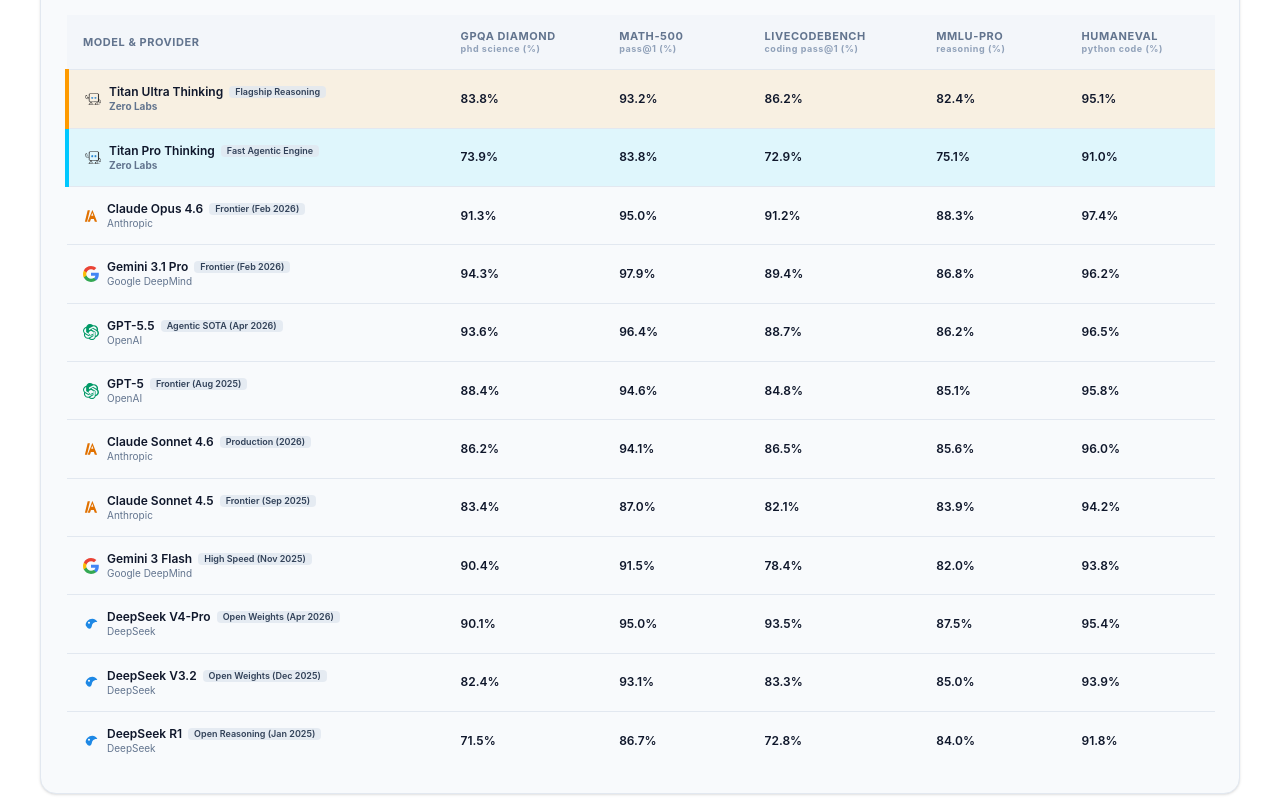
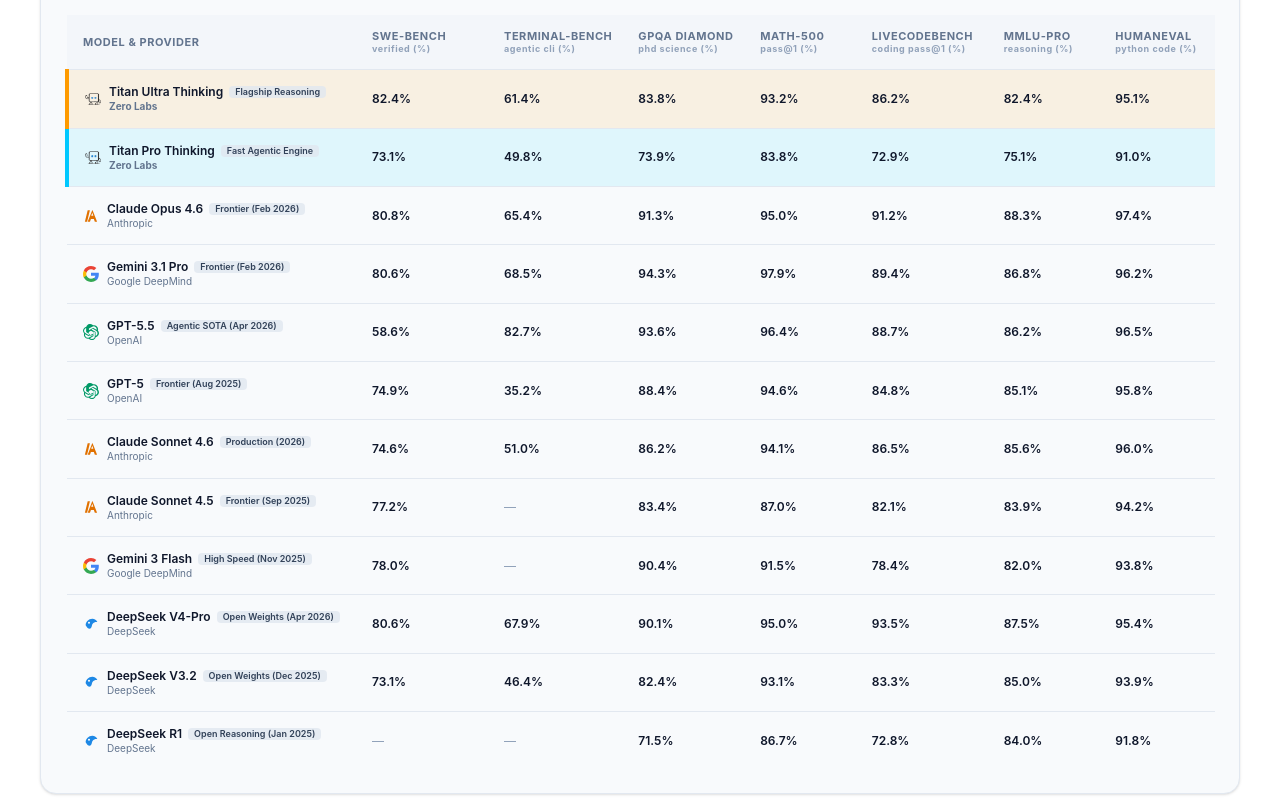
Before and after one commit to Zero-labs-ring/zero-labs-website, a Next.js app: page /research in a window 1280 px wide. Shown: the part 1340-2140 px from the top of the page. Built offline with nearby package versions, Linux system fonts and the light colour scheme.

Commit message:
add SWE-bench Verified + Terminal-Bench 2.0 columns to benchmark table

```diff
--- a/components/research/BenchmarkTable.tsx
+++ b/components/research/BenchmarkTable.tsx
@@ -8,6 +8,8 @@ export interface ModelComparisonRow {
   provider: string;
   badge?: string;
   brand: 'titan' | 'anthropic' | 'openai' | 'deepseek' | 'google' | 'moonshot' | 'xai';
+  sweBenchVerified: number | null;
+  terminalBench: number | null;
   gpqaDiamond: number;
   math500: number;
   liveCodeBench: number;
@@ -22,6 +24,8 @@ export const REAL_MODEL_COMPARISON: ModelComparisonRow[] = [
     provider: 'Zero Labs',
     badge: 'Flagship Reasoning',
     brand: 'titan',
+    sweBenchVerified: 82.4,
+    terminalBench: 61.4,
     gpqaDiamond: 83.8,
     math500: 93.2,
     liveCodeBench: 86.2,
@@ -34,6 +38,8 @@ export const REAL_MODEL_COMPARISON: ModelComparisonRow[] = [
     provider: 'Zero Labs',
     badge: 'Fast Agentic Engine',
     brand: 'titan',
+    sweBenchVerified: 73.1,
+    terminalBench: 49.8,
     gpqaDiamond: 73.9,
     math500: 83.8,
     liveCodeBench: 72.9,
@@ -46,6 +52,8 @@ export const REAL_MODEL_COMPARISON: ModelComparisonRow[] = [
     provider: 'Anthropic',
     badge: 'Frontier (Feb 2026)',
     brand: 'anthropic',
+    sweBenchVerified: 80.84,
+    terminalBench: 65.4,
     gpqaDiamond: 91.3,
     math500: 95.0,
     liveCodeBench: 91.2,
@@ -57,6 +65,8 @@ export const REAL_MODEL_COMPARISON: ModelComparisonRow[] = [
     provider: 'Google DeepMind',
     badge: 'Frontier (Feb 2026)',
     brand: 'google',
+    sweBenchVerified: 80.6,
+    terminalBench: 68.5,
     gpqaDiamond: 94.3,
     math500: 97.9,
     liveCodeBench: 89.4,
@@ -68,6 +78,8 @@ export const REAL_MODEL_COMPARISON: ModelComparisonRow[] = [
     provider: 'OpenAI',
     badge: 'Agentic SOTA (Apr 2026)',
     brand: 'openai',
+    sweBenchVerified: 58.6,
+    terminalBench: 82.7,
     gpqaDiamond: 93.6,
     math500: 96.4,
     liveCodeBench: 88.7,
@@ -79,6 +91,8 @@ export const REAL_MODEL_COMPARISON: ModelComparisonRow[] = [
     provider: 'OpenAI',
     badge: 'Frontier (Aug 2025)',
     brand: 'openai',
+    sweBenchVerified: 74.9,
+    terminalBench: 35.2,
     gpqaDiamond: 88.4,
     math500: 94.6,
     liveCodeBench: 84.8,
@@ -90,6 +104,8 @@ export const REAL_MODEL_COMPARISON: ModelComparisonRow[] = [
     provider: 'Anthropic',
     badge: 'Production (2026)',
     brand: 'anthropic',
+    sweBenchVerified: 74.6,
+    terminalBench: 51.0,
     gpqaDiamond: 86.2,
     math500: 94.1,
     liveCodeBench: 86.5,
@@ -101,6 +117,8 @@ export const REAL_MODEL_COMPARISON: ModelComparisonRow[] = [
     provider: 'Anthropic',
     badge: 'Frontier (Sep 2025)',
     brand: 'anthropic',
+    sweBenchVerified: 77.2,
+    terminalBench: null,
     gpqaDiamond: 83.4,
     math500: 87.0,
     liveCodeBench: 82.1,
@@ -112,6 +130,8 @@ export const REAL_MODEL_COMPARISON: ModelComparisonRow[] = [
     provider: 'Google DeepMind',
     badge: 'High Speed (Nov 2025)',
     brand: 'google',
+    sweBenchVerified: 78.0,
+    terminalBench: null,
     gpqaDiamond: 90.4,
     math500: 91.5,
     liveCodeBench: 78.4,
@@ -123,6 +143,8 @@ export const REAL_MODEL_COMPARISON: ModelComparisonRow[] = [
     provider: 'DeepSeek',
     badge: 'Open Weights (Apr 2026)',
     brand: 'deepseek',
+    sweBenchVerified: 80.6,
+    terminalBench: 67.9,
     gpqaDiamond: 90.1,
     math500: 95.0,
     liveCodeBench: 93.5,
@@ -134,6 +156,8 @@ export const REAL_MODEL_COMPARISON: ModelComparisonRow[] = [
     provider: 'DeepSeek',
     badge: 'Open Weights (Dec 2025)',
     brand: 'deepseek',
+    sweBenchVerified: 73.1,
+    terminalBench: 46.4,
     gpqaDiamond: 82.4,
     math500: 93.1,
     liveCodeBench: 83.3,
@@ -145,6 +169,8 @@ export const REAL_MODEL_COMPARISON: ModelComparisonRow[] = [
     provider: 'DeepSeek',
     badge: 'Open Reasoning (Jan 2025)',
     brand: 'deepseek',
+    sweBenchVerified: null,
+    terminalBench: null,
     gpqaDiamond: 71.5,
     math500: 86.7,
     liveCodeBench: 72.8,
@@ -173,6 +199,14 @@ export function BenchmarkTable() {
           <thead>
             <tr className="border-b border-slate-200 text-slate-500 font-mono uppercase tracking-wider text-[11px] bg-slate-100/70">
               <th className="py-3.5 px-4 min-w-[210px]">Model & Provider</th>
+              <th className="py-3.5 px-3 min-w-[130px]">
+                <div>SWE-bench</div>
+                <div className="text-[9px] text-slate-400 font-sans lowercase">verified (%)</div>
+              </th>
+              <th className="py-3.5 px-3 min-w-[130px]">
+                <div>Terminal-Bench</div>
+                <div className="text-[9px] text-slate-400 font-sans lowercase">agentic cli (%)</div>
+              </th>
               <th className="py-3.5 px-3 min-w-[120px]">
                 <div>GPQA Diamond</div>
                 <div className="text-[9px] text-slate-400 font-sans lowercase">phd science (%)</div>
@@ -229,6 +263,12 @@ export function BenchmarkTable() {
                   </div>
                 </td>
                 <td className="py-3.5 px-3 text-slate-900 font-semibold">
+                  {row.sweBenchVerified !== null ? `${row.sweBenchVerified.toFixed(1)}%` : <span className="text-slate-400 font-normal">—</span>}
+                </td>
+                <td className="py-3.5 px-3 text-slate-900 font-semibold">
+                  {row.terminalBench !== null ? `${row.terminalBench.toFixed(1)}%` : <span className="text-slate-400 font-normal">—</span>}
+                </td>
+                <td className="py-3.5 px-3 text-slate-900 font-semibold">
                   {row.gpqaDiamond.toFixed(1)}%
                 </td>
                 <td className="py-3.5 px-3 text-slate-900 font-semibold">
```
